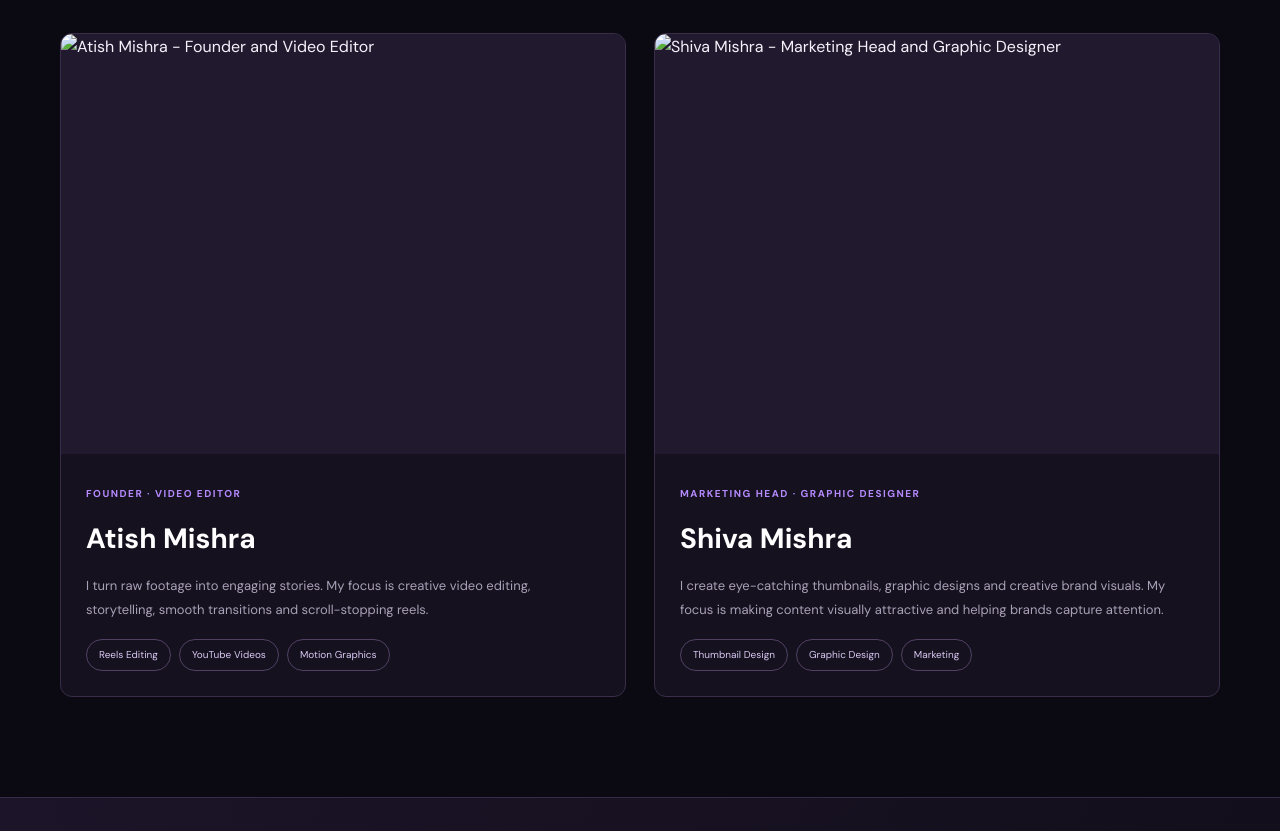
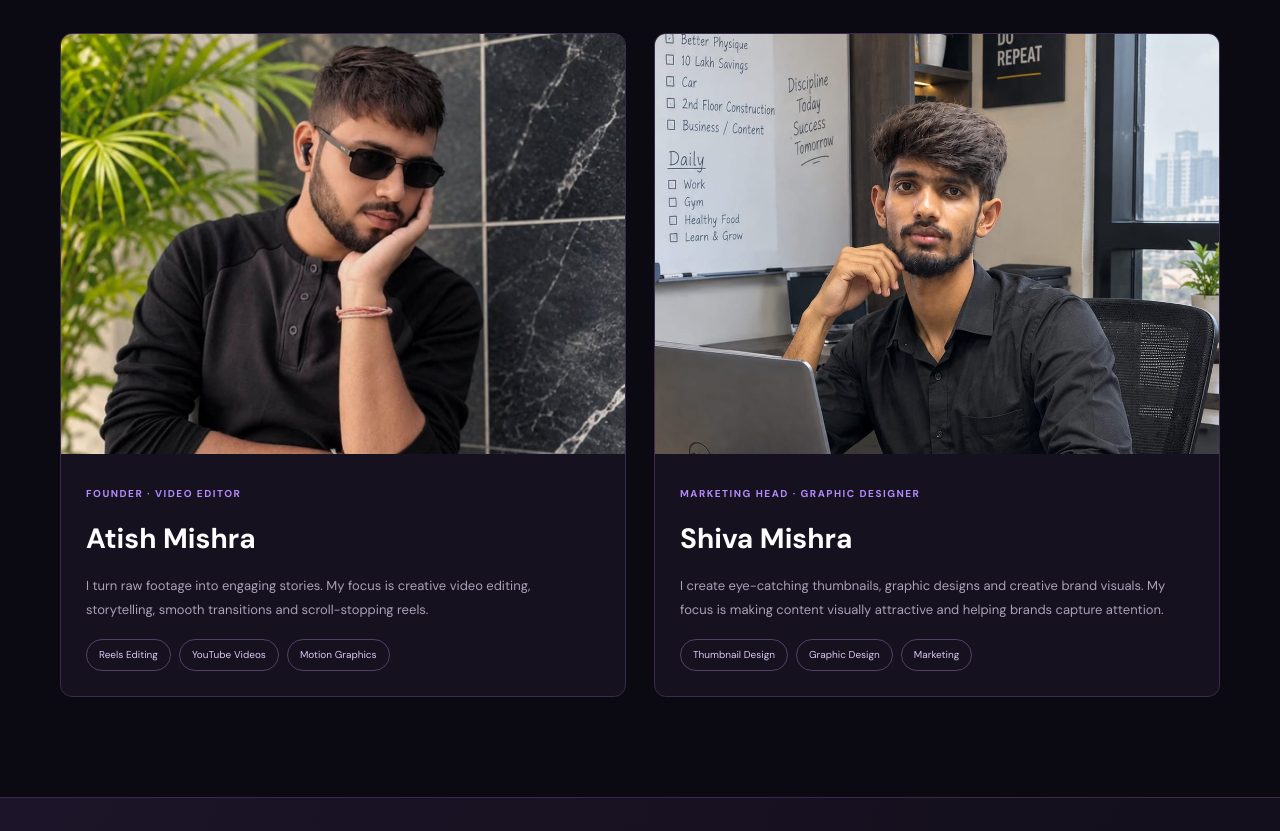
Before and after one commit to Atishedits/Atisheditverse, a plain HTML site: page index.html in a window 1280 px wide. Shown: the part 3029-3860 px from the top of the page. Drawn offline with Linux system fonts and the light colour scheme.

Commit message:
Update index.html

```diff
--- a/index.html
+++ b/index.html
@@ -103,7 +103,7 @@
     <div class="team-card">
       <div class="team-photo-wrap">
         <img
-          src="assets/atish-mishra-founder.jpeg.jpeg"
+          src="atish-mishra-founder.jpeg.jpeg"
           alt="Atish Mishra - Founder and Video Editor">
       </div>
 
@@ -130,7 +130,7 @@
     <div class="team-card">
       <div class="team-photo-wrap">
         <img
-          src="assets/shiva-mishra-marketing.jpeg.jpeg"
+         src="shiva-mishra-marketing.jpeg.jpeg"
           alt="Shiva Mishra - Marketing Head and Graphic Designer">
       </div>
 
```
